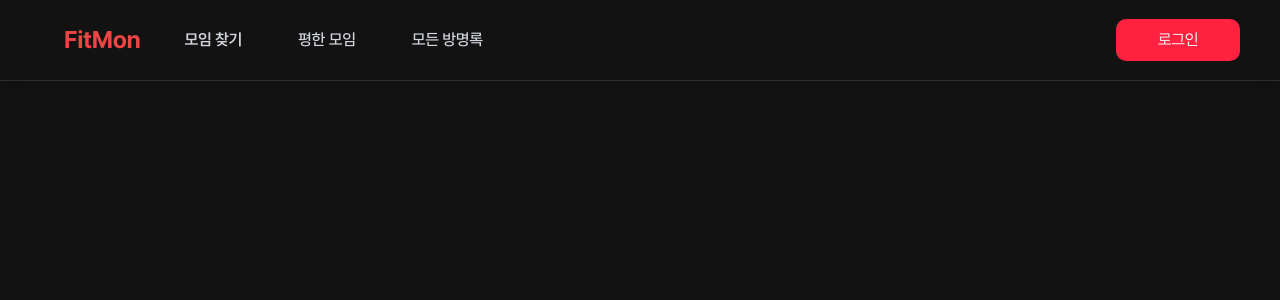
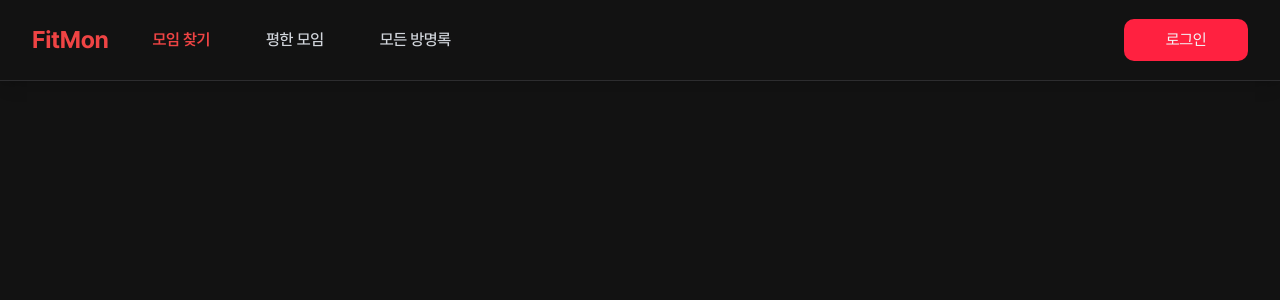
Before and after one commit to FESI06-project/-frontend, a Next.js app: page / in a window 1280 px wide. Shown: the top 300 px of the page. Built offline with nearby package versions, Linux system fonts and the light colour scheme.

Commit message:
♻️ refacter: 헤더 수정

```diff
--- a/src/components/layout/Navigation.tsx
+++ b/src/components/layout/Navigation.tsx
@@ -41,11 +41,11 @@ export default function Navigation() {
   useEffect(() => {}, [isLogin, setIsLogin]);
 
   return (
-    <nav className="sticky top-0 left-0 w-full bg-dark-100 shadow-lg z-40 border-b-[1px] border-b-dark-300">
-      <div className="container mx-auto px-6 lg:px-10 ">
+    <header className=" top-0 left-0 w-full bg-dark-100 shadow-lg z-40 border-b-[1px] border-b-dark-300">
+      <div className="max-w-screen-xl mx-auto px-6 lg:px-8 ">
         <div className="flex items-center justify-between h-20">
           {/* 로고 영역 */}
-          <nav className="flex flex-row items-center flex-shrink-0 mr-8">
+          <h1 className="flex flex-row items-center flex-shrink-0 mr-8">
             {' '}
             {/* 오른쪽 여백 추가 */}
             <div className="flex md:hidden">
@@ -57,17 +57,17 @@ export default function Navigation() {
                 height="20"
               />
             </div>
-            <Link href="/" className="text-red-500 font-bold text-2xl ml-6">
+            <Link href="/" className="text-red-500 font-bold text-2xl">
               FitMon
             </Link>
-          </nav>
+          </h1>
 
           {/* 메인 네비게이션 */}
           <nav className="hidden md:flex flex-1 items-center">
             <div className="flex items-center space-x-8">
               <Link
-                href="/meeting"
-                className={`${isActive('/meeting')} hover:text-red-500 px-3 py-2 text-base font-semibold transition-colors`}
+                href="/"
+                className={`${isActive('/')} hover:text-red-500 px-3 py-2 text-base font-semibold transition-colors`}
               >
                 모임 찾기
               </Link>
@@ -113,6 +113,6 @@ export default function Navigation() {
           )}
         </div>
       </div>
-    </nav>
+    </header>
   );
 }
```
